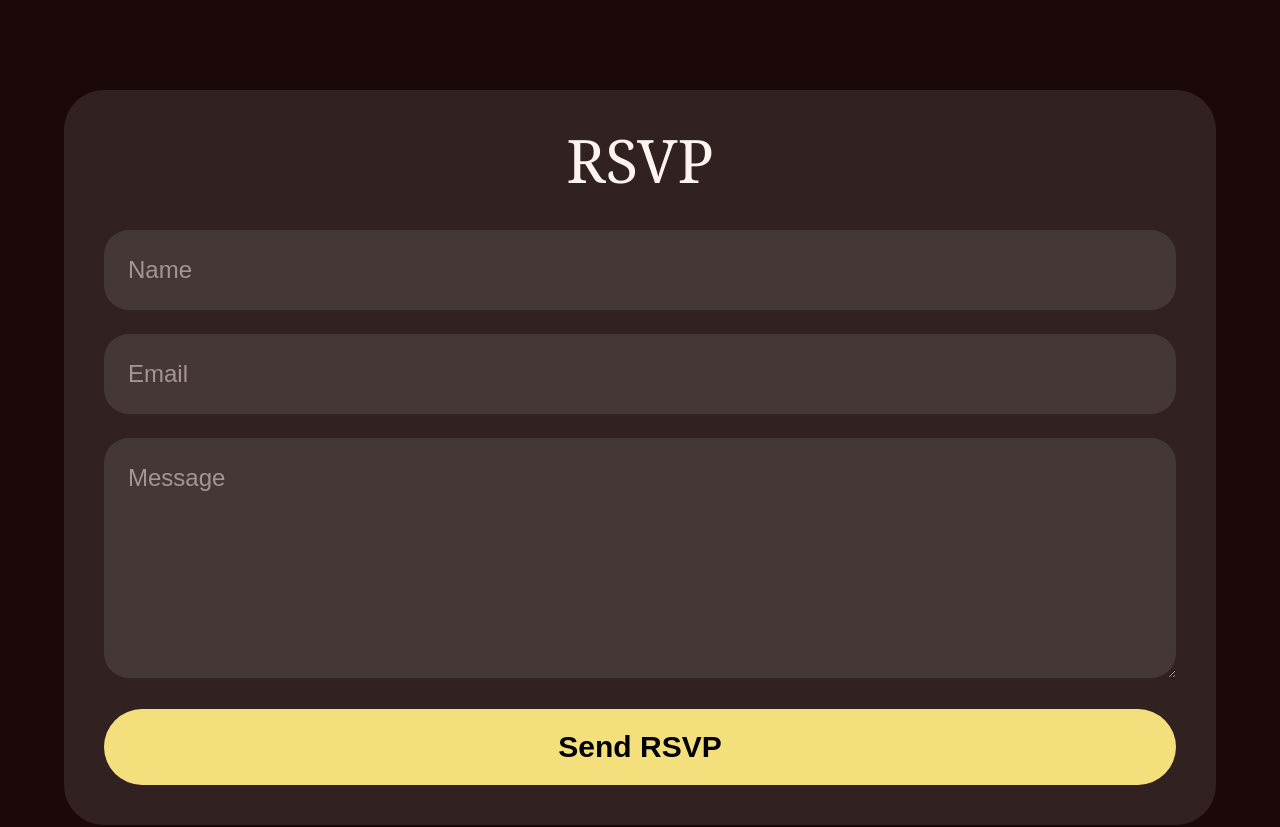
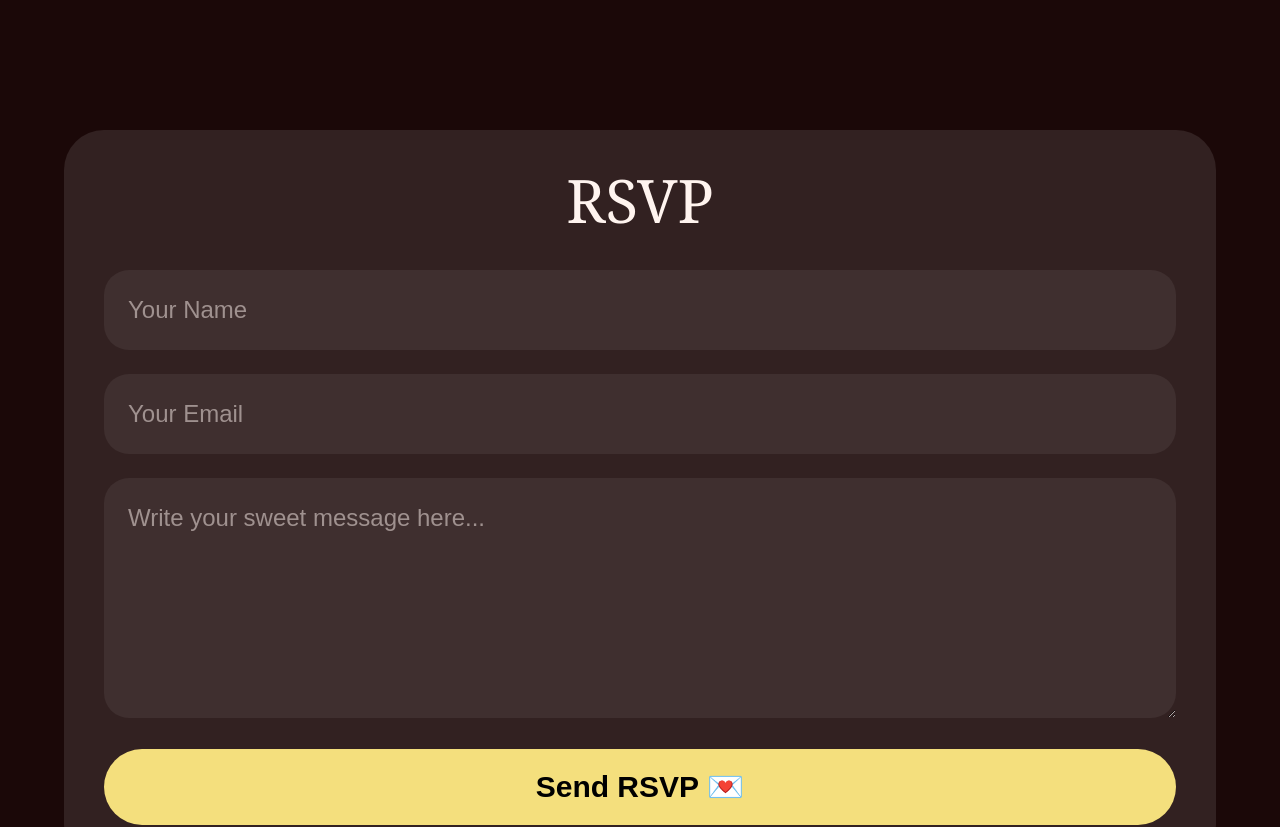
Before and after one commit to Nandinivadla/olisa, a Next.js app: page / in a window 1280 px wide. Shown: the part 3940-4767 px from the top of the page. Built offline with nearby package versions, Linux system fonts and the light colour scheme.

Commit message:
final working RSVP

```diff
--- a/app/page.tsx
+++ b/app/page.tsx
@@ -443,38 +443,53 @@ export default function Home() {
       </section>
 
       {/* RSVP */}
-      <section className="max-w-6xl mx-auto mt-10 bg-white/10 rounded-[40px] p-10">
 
-        <h2 className="text-center text-6xl font-serif">
-          {t.rsvp}
+<section className="max-w-6xl mx-auto mt-20 bg-white/10 rounded-[40px] p-10">
+
+  <h2 className="text-center text-6xl font-serif mb-10 text-[#fff4ef]">
+    RSVP
   </h2>
 
-        <div className="mt-10 space-y-6">
+  <form
+    action="https://formsubmit.co/clochardolisa@gmail.com"
+    method="POST"
+    className="space-y-6"
+  >
+
+    <input type="hidden" name="_captcha" value="false" />
 
     <input
-            placeholder={t.name}
-            className="w-full p-6 rounded-[25px] bg-white/10 text-2xl outline-none"
+      type="text"
+      name="name"
+      placeholder="Your Name"
+      required
+      className="w-full p-6 rounded-[25px] bg-[#ffffff10] text-2xl outline-none"
     />
 
     <input
-            placeholder={t.email}
-            className="w-full p-6 rounded-[25px] bg-white/10 text-2xl outline-none"
+      type="email"
+      name="email"
+      placeholder="Your Email"
+      required
+      className="w-full p-6 rounded-[25px] bg-[#ffffff10] text-2xl outline-none"
     />
 
     <textarea
-            placeholder={t.message}
+      name="message"
+      placeholder="Write your sweet message here..."
       rows={6}
-            className="w-full p-6 rounded-[25px] bg-white/10 text-2xl outline-none"
+      required
+      className="w-full p-6 rounded-[25px] bg-[#ffffff10] text-2xl outline-none"
     />
 
     <button
-            onClick={() => alert("RSVP Sent 💌")}
+      type="submit"
       className="w-full bg-[#f4df7d] text-black text-3xl font-bold py-5 rounded-full"
     >
-            {t.send}
+      Send RSVP 💌
     </button>
 
-        </div>
+  </form>
 
 </section>
 
```
Lines whose indentation alone changed are shown as unchanged.
